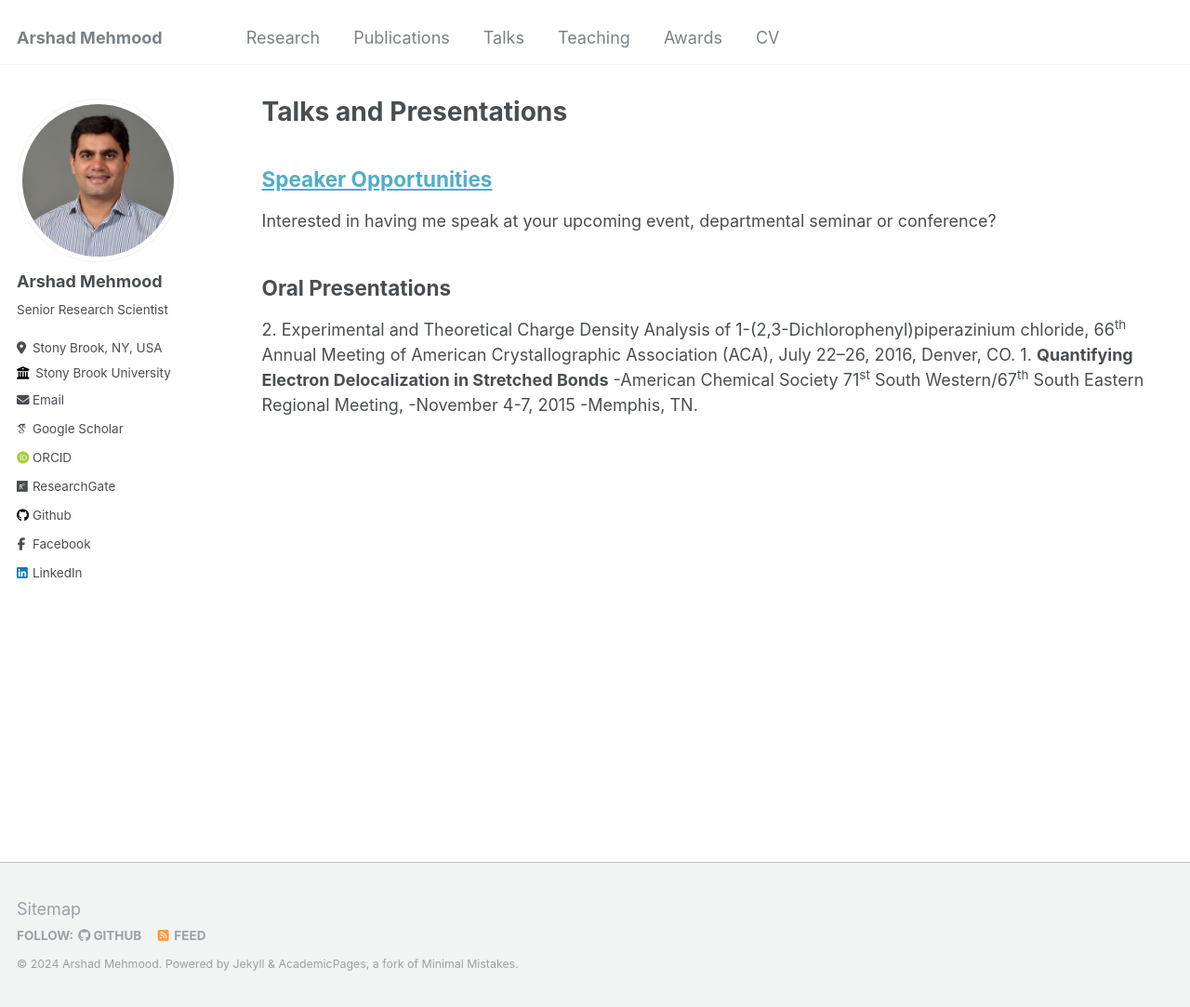
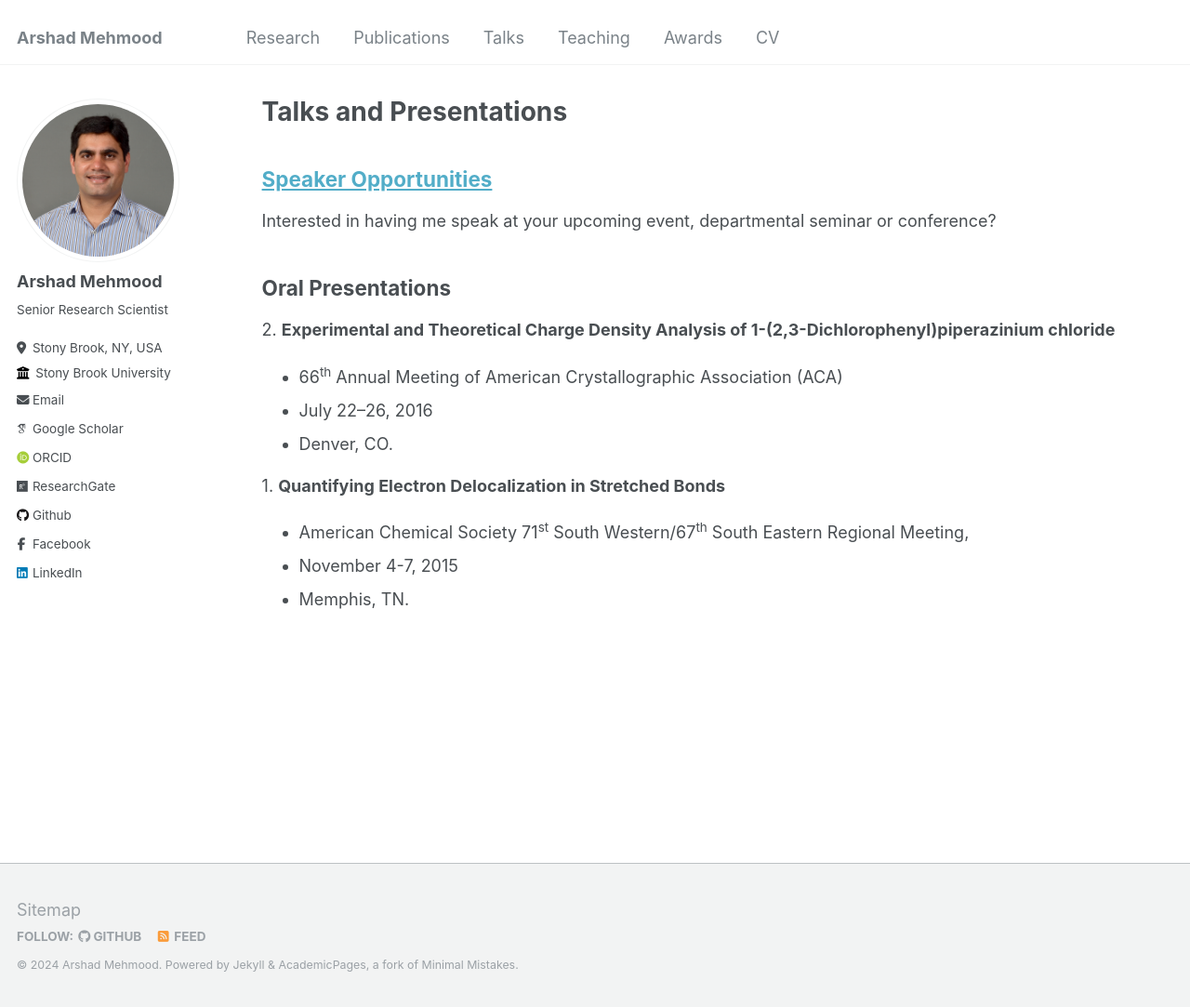
Before and after one commit to arshadmehmood118/arshadmehmood118.github.io, a Jekyll site: the page built from _pages/talks.md, in a window 1280 px wide and 1083 px high. Shown: the whole window at 93% size. Built offline with Jekyll 4.4.1, drawn with Linux system fonts in a browser that asks for light colours; some web fonts are replaced.

```diff
--- a/_pages/talks.md
+++ b/_pages/talks.md
@@ -11,8 +11,12 @@ Interested in having me speak at your upcoming event, departmental seminar or co
 
 Oral Presentations
 ------
-2\. Experimental and Theoretical Charge Density Analysis of 1-(2,3-Dichlorophenyl)piperazinium chloride, 66<sup>th</sup> Annual Meeting of American Crystallographic Association (ACA), July 22–26, 2016, Denver, CO.
+2\. **Experimental and Theoretical Charge Density Analysis of 1-(2,3-Dichlorophenyl)piperazinium chloride**
+- 66<sup>th</sup> Annual Meeting of American Crystallographic Association (ACA)
+- July 22–26, 2016
+- Denver, CO.
+
 1\. **Quantifying Electron Delocalization in Stretched Bonds**
--American Chemical Society 71<sup>st</sup> South Western/67<sup>th</sup> South Eastern Regional Meeting,
--November 4-7, 2015
--Memphis, TN.
+- American Chemical Society 71<sup>st</sup> South Western/67<sup>th</sup> South Eastern Regional Meeting,
+- November 4-7, 2015
+- Memphis, TN.
```
